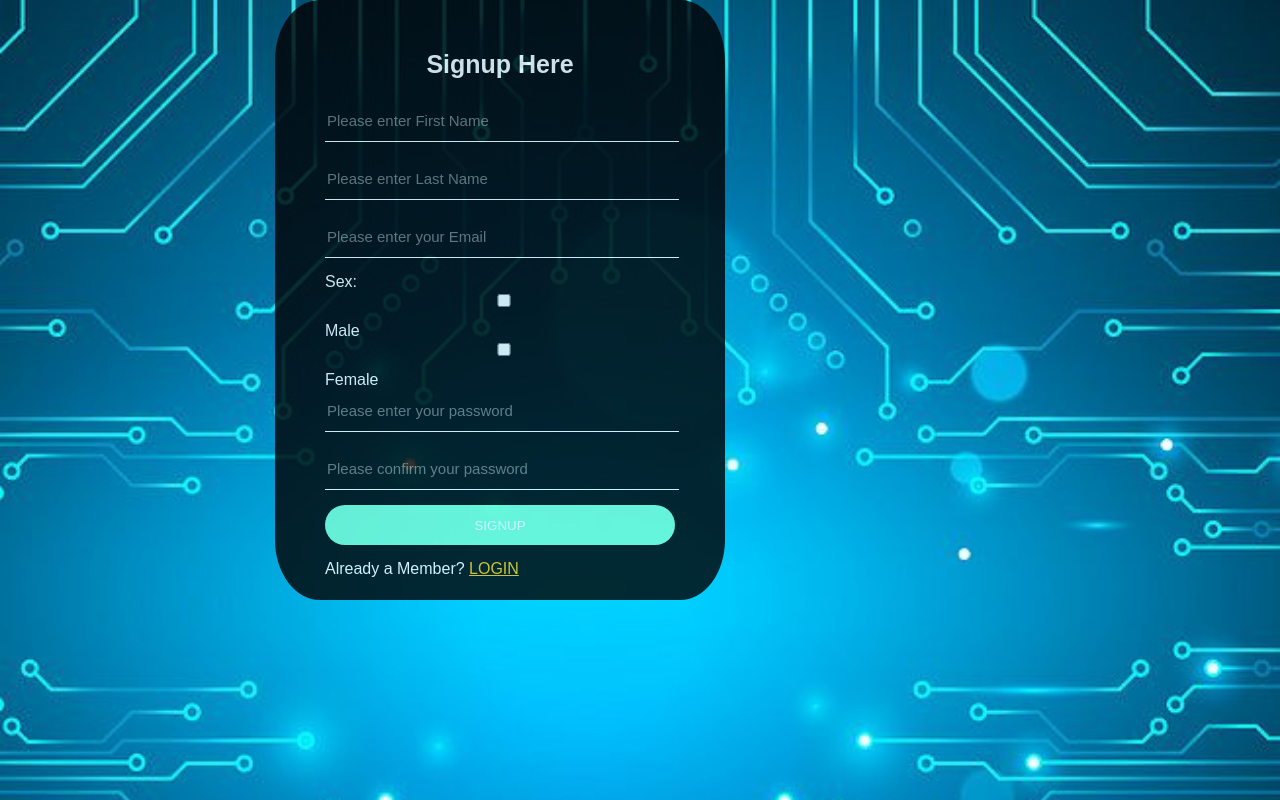
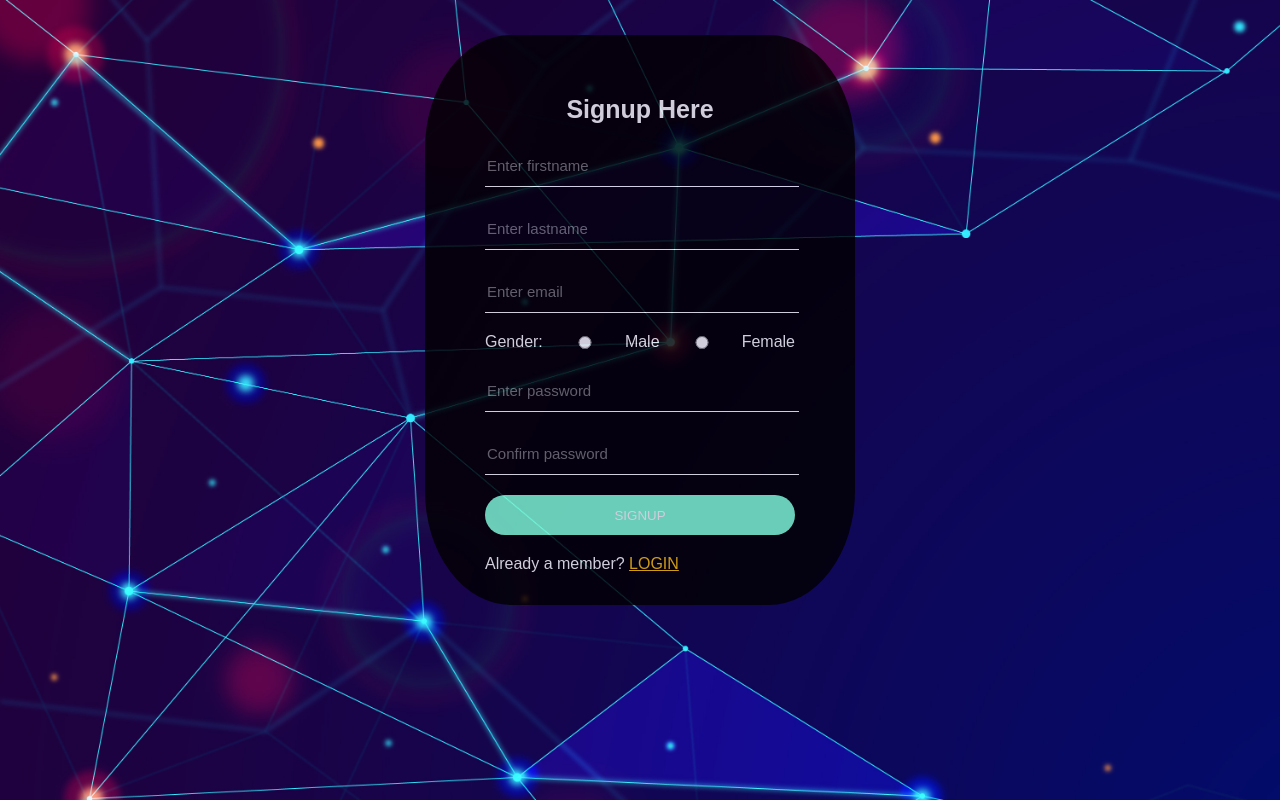
Before and after one commit to Kelbessa02/WebProgrammingGroup-5, a PHP site: page /SignupForm.php in a window 1280 px wide. Run offline with PHP 8.4, Linux system fonts and the light colour scheme.

Commit message:
most update

```diff
--- a/PHPfolder/Login/SignupForm.php
+++ b/PHPfolder/Login/SignupForm.php
@@ -1,126 +1,117 @@
 <?php
-$Fname= "";
-$Lname= "";
-$email = "";
-$Sex ="";
-$pass1 = "";
-$pass2 ="";
+$Fname = $Lname = $email = $Sex = $pass1 = $pass2 = "";
 $err = array();
-$congra ="";
+$congra = "";
 
-//db connection
-$conn = mysqli_connect("localhost","root", "","Group5DB");
+// Database connection
+$conn = mysqli_connect("localhost", "root", "", "group5db");
 
-// Check connection
 if (!$conn) {
     die("Connection failed: " . mysqli_connect_error());
 }
 
-if(isset($_POST['SIGNUP'])){
+if (isset($_POST['SIGNUP'])) {
 
-    $Fname= mysqli_real_escape_string($conn,$_POST['Fname']);
-    $Lname=  mysqli_real_escape_string($conn,$_POST['Lname']);
-    $email = mysqli_real_escape_string($conn,$_POST['email']);
-    $Sex = mysqli_real_escape_string($conn,$_POST['Sex']);
-    $pass1 = mysqli_real_escape_string($conn,$_POST['pass1']);
-    $pass2 = mysqli_real_escape_string($conn,$_POST['pass2']);
+    $Fname = mysqli_real_escape_string($conn, $_POST['firstname']);
+    $Lname = mysqli_real_escape_string($conn, $_POST['lastname']);
+    $email = mysqli_real_escape_string($conn, $_POST['email']);
+    $Sex = mysqli_real_escape_string($conn, $_POST['gender']);
+    $pass1 = mysqli_real_escape_string($conn, $_POST['pass1']);
+    $pass2 = mysqli_real_escape_string($conn, $_POST['pass2']);
 
-    //validation
-    if($pass1 != $pass2){
-        array_push($err, "The two passwords do not match");
+    // Validation
+    if (empty($Fname)) { // Fixed: Added missing closing parenthesis
+        array_push($err, "First name is required");
+    } elseif (!preg_match("/^[a-zA-Z]+$/", $Fname)) {
+        $err="First name must contain only letters";
     }
 
-    $Register_check_query = "SELECT * FROM Register WHERE Fname='$Fname' OR Email='$email' LIMIT 1";
-    $result = mysqli_query($conn, $Register_check_query);
-    $Register = mysqli_fetch_assoc($result);
+    if (empty($Lname)) {
+        array_push($err, "Last name is required");
+    } elseif (!preg_match("/^[a-zA-Z]+$/", $Lname)) {
+        $err="Last name must contain only letters";
+    }
 
-    if($Register){
-        if($Register['Fname'] === $Fname){
-            array_push($err, "Username already exists!");
+    if (empty($email)) {
+        $err ="Email is required";
+    } elseif (!filter_var($email, FILTER_VALIDATE_EMAIL)) {
+        $err= "Invalid email format";
+    }
+
+    if (empty($pass1)) {
+       $err="Password is required";
+    } elseif (!preg_match("/^(?=.*[A-Za-z])(?=.*\d)(?=.*[@$!%*#?&])[A-Za-z\d@$!%*#?&]{8,}$/", $pass1)) {
+        $err = "Password must contain at least one letter, one number, and one special character";
+    }
+
+    if ($pass1 !== $pass2) {
+        $err= "The two passwords do not match";
+    }
+
+    // Check if email or username exists
+    $student_check_query = "SELECT * FROM student WHERE Fname='$Fname' OR Email='$email' LIMIT 1";
+    $result = mysqli_query($conn, $student_check_query);
+    $user = mysqli_fetch_assoc($result);
+
+    if ($user) {
+        if ($user['Fname'] === $Fname) {
+            $err= "Username already exists!";
         }
-        if($Register['Email'] === $email){
-            array_push($err, "Email already exists");
+        if ($user['Email'] === $email) {
+            $err= "Email already exists";
         }
     }
 
-    //finally register
-    if(count($err) === 0){
-        $pass1 === $pass1;
-        $query = "INSERT INTO Register(Fname, Lname, Sex, Email, Password) VALUES('$Fname','$Lname','$Sex', '$email', '$pass1')";
-        if(mysqli_query($conn, $query)){
-            $congra = "You are registered successfully. Please LOGIN now.";
+    // If no errors, proceed with registration
+
+        $stmt = $conn->prepare("INSERT INTO student (Fname, Lname, Sex, Email, Password) VALUES (?, ?, ?, ?, ?)");
+        $stmt->bind_param("sssss", $Fname, $Lname, $Sex, $email, $pass1);
+
+        if ($stmt->execute()) {
+            $err = "You are registered successfully. Please LOGIN now.";
         } else {
-            array_push($err, "Error: " . mysqli_error($conn));
+          $err= "Error: " . mysqli_error($conn);
         }
+
+        $stmt->close();
     }
-}
-?>
-
-<?php
-$Fname = "";
-$password = "";
-$err ="";
- //database connection
- $conn = mysqli_connect("localhost", "root",
- "","db");
-
- if(isset($_POST['LOGIN'])){
-    $Fname = mysqli_real_escape_string($conn, $_POST['Fname']);
-    $password = mysqli_real_escape_string($conn, $_POST['password']);
-    $sql ="select * from Student where Fname ='".$Fname."' and password = '".$password."' limit 1";
-    $result = mysqli_query($conn, $sql);
-
-    if (empty($Fname)){
-        $err = "username is mandatory";
-    }elseif(empty($password)){
-        $err = "password is required";
-
-    }elseif(mysqli_num_rows($result) ==1){
-        header('location: home.php');
-    }else{
-        $err = "username or not is incorrect";
-    }
- }
 
 ?>
-
-
-
-
-
-
 <!DOCTYPE html>
 <html lang="en">
 <head>
     <meta charset="UTF-8">
     <meta name="viewport" content="width=device-width, initial-scale=1.0">
-    <title>Signup System</title>
-    <link rel="stylesheet" href="css/SignupStyle.css">
+    <title>Register System</title>
+    <link rel="stylesheet" href="Css/SignupStyle.css">
 </head>
 <body>
-    <div class="box1">
+
+    <div class="box2">
         <h1>Signup Here</h1>
         <div class="err">
             <?php
-            if (!empty($err)) {
+            if (!empty($err) && is_array($err)) { // Check if $err is an array
                 foreach ($err as $error) {
                     echo "<p>$error</p>";
                 }
             }
-            echo $congra;
             ?>
+
         </div>
-        <form action="Signup.php" method="post">
-            <input type="text" name="Fname" placeholder="Please enter First Name" required>
-            <input type="text" name="Lname" placeholder="Please enter Last Name" required>
-            <input type="email" name="email" placeholder="Please enter your Email" required>
-             <label for="Sex">Sex:</label>
-            <input type="checkbox" name="Sex" value="Sex">Male
-            <input type="checkbox" name="Sex" value="Sex">Female
-            <input type="password" name="pass1" placeholder="Please enter your password" required>
-            <input type="password" name="pass2" placeholder="Please confirm your password" required>
+        <form action="SignupForm.php" method="post">
+            <input type="text" name="firstname" placeholder="Enter firstname" required>
+            <input type="text" name="lastname" placeholder="Enter lastname" required>
+            <input type="email" name="email" placeholder="Enter email" required>
+            <label style="display: flex;">
+                Gender:
+                <input type="radio" name="gender" value="Male" required>Male
+                <input type="radio" name="gender" value="Female" required>Female
+            </label>
+            <input type="password" name="pass1" placeholder="Enter password" required>
+            <input type="password" name="pass2" placeholder="Confirm password" required>
             <input type="submit" value="SIGNUP" name="SIGNUP">
-            Already a Member? <a href="LoginForm.php" style="color: #ffc107;">LOGIN</a>
+            Already a member? <a href="LoginForm.php" style="color:#ffc107">LOGIN</a>
         </form>
     </div>
 </body>
--- a/PHPfolder/Login/css/SignupStyle.css
+++ b/PHPfolder/Login/css/SignupStyle.css
@@ -1,42 +1,42 @@
 body {
     margin: 0;
     padding: 0;
-    background-image: url(../css/Image/Signupbg.jpg);
+    background-image: url(../Css/Image/bg.jpg);
     background-size: cover;
     width: 100vh;
     height: auto;
     font-family: sans-serif;
 }
 
-.box1 {
-    width: 350px;
-    height: 500px;
+.box2 {
+    width: 310px;
+    height: 450px;
     background-color: rgb(2, 0, 0.901);
     opacity: 80%;
     position: absolute;
     color: #fff;
     transform: translate(-50%, -50%);
-    left: 500px;
-    right: 500px;
-    padding: 50px;
-    margin-top: 300px;
-    border-radius: 10%;
+    left: 50%;
+    right: 50%;
+    padding: 60px;
+    margin-top: 25%;
+    border-radius: 20%;
 }
 
 h1 {
     margin: 0;
-    padding: 0 0 20px;
+    padding-bottom: 20px;
     text-align: center;
     font-size: 25px;
 }
 
-.box1 input {
+.box2 input {
     width: 100%;
-    margin-bottom: 15px;
+    margin-bottom: 20px;
     color: #fff;
 }
 
-.box1 input[type="text"],
+.box2 input[type="text"],
 input[type="password"],
 input[type="email"] {
     border: none;
@@ -47,7 +47,7 @@ input[type="email"] {
     font-size: 15px;
 }
 
-.box1 input[type="submit"] {
+.box2 input[type="submit"] {
     border: none;
     outline: none;
     height: 40px;
@@ -56,7 +56,7 @@ input[type="email"] {
     border-radius: 20px;
 }
 
-.box1 input[type="submit"]:hover {
+.box2 input[type="submit"]:hover {
     cursor: pointer;
     height: 40px;
     background-color: #ffc107;
```
Also changed, not shown: PHPfolder/Login/Home.php (+14 -2 lines), PHPfolder/Login/LoginForm.php (+5 -63 lines), PHPfolder/Login/css/LoginStyle.css (+10 -10 lines), PHPfolder/Login/DisplayOnbrowser.php (renamed from PHPfolder/Login/DisplayOnbrwser.php), PHPfolder/Login/css/Image/home.jpg (added).
